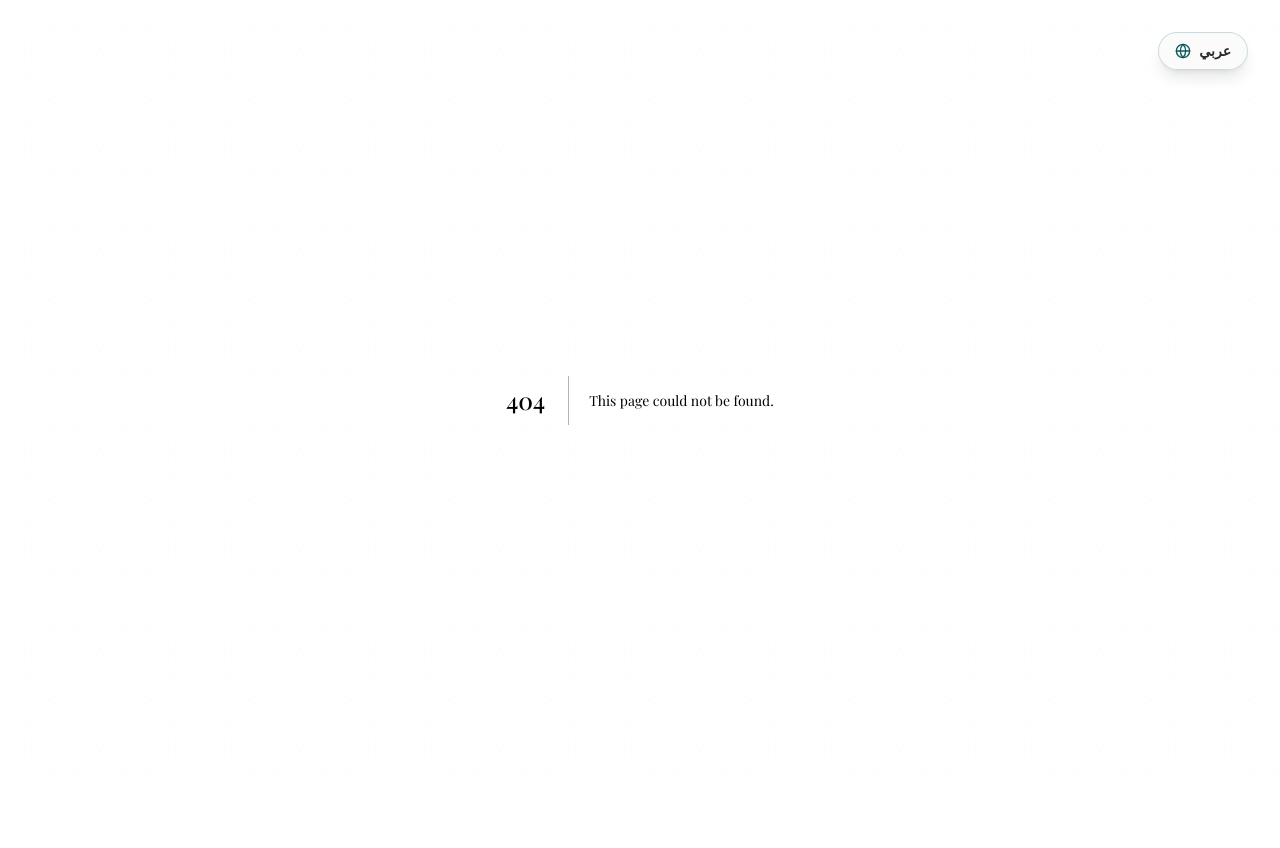
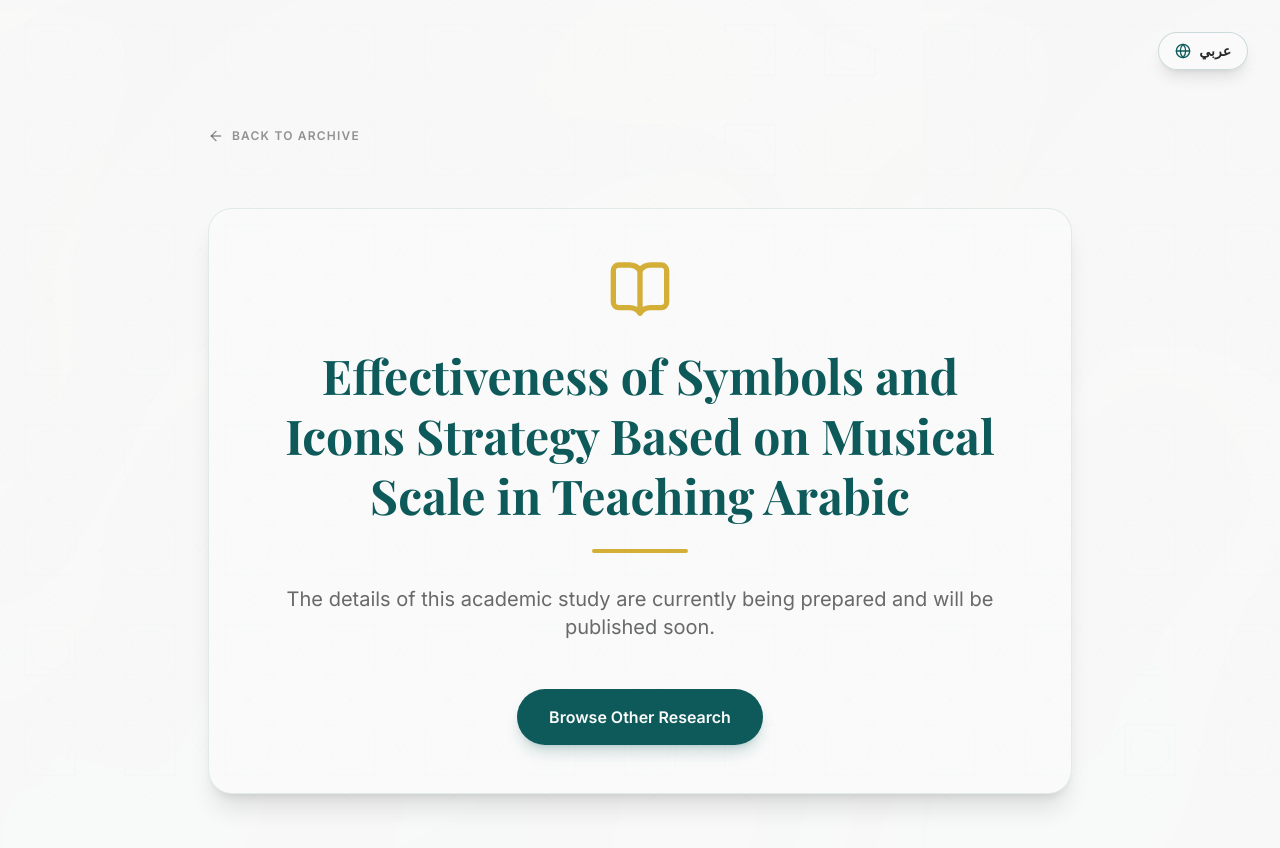
Before and after one commit to royestheking-a11y/Dr.-Fatima-Fadel-Alissawi, a Next.js app: page /research/effectiveness-of-symbols-icons-strategy in a window 1280 px wide. Before the commit this address had no page. Shown: the top 848 px of the page. Before the commit the page ends 800 px from the top, so only its background shows below. Built offline with nearby package versions, Linux system fonts and the light colour scheme; a web font is replaced by a local one.

Commit message:
Add placeholder page for Effectiveness Strategy to prevent 404

```diff
--- /dev/null
+++ b/src/app/research/effectiveness-of-symbols-icons-strategy/page.tsx
@@ -0,0 +1,59 @@
+"use client";
+
+import { useLanguage } from "@/context/LanguageContext";
+import { motion } from "framer-motion";
+import Link from "next/link";
+import { ArrowLeft, BookOpen } from "lucide-react";
+
+export default function EffectivenessStrategyPage() {
+  const { language } = useLanguage();
+  const isArabic = language === 'ar';
+
+  return (
+    <main className="min-h-screen bg-marble text-charcoal py-32" dir={isArabic ? 'rtl' : 'ltr'}>
+      <div className="container mx-auto px-4 max-w-4xl text-center">
+
+        {/* Back Button */}
+        <div className="flex justify-start mb-16">
+          <Link
+            href="/research"
+            className="inline-flex items-center gap-2 text-charcoal/50 hover:text-primary transition-colors font-semibold tracking-widest uppercase text-xs"
+          >
+            {isArabic ? (
+              <>العودة إلى الأرشيف <ArrowLeft className="w-4 h-4 rotate-180" /></>
+            ) : (
+              <><ArrowLeft className="w-4 h-4" /> Back to Archive</>
+            )}
+          </Link>
+        </div>
+
+        <motion.div
+          initial={{ opacity: 0, y: 20 }}
+          animate={{ opacity: 1, y: 0 }}
+          className="bg-white rounded-3xl p-12 shadow-xl border border-primary/10"
+        >
+          <BookOpen className="w-16 h-16 text-gold mx-auto mb-6" />
+          <h1 className="text-3xl md:text-5xl font-bold font-serif text-primary mb-6 leading-tight">
+            {isArabic
+              ? "فاعلية استراتيجية الرموز والأيقونات المعتمدة على السلم الموسيقي في تدريس اللغة العربية"
+              : "Effectiveness of Symbols and Icons Strategy Based on Musical Scale in Teaching Arabic"}
+          </h1>
+
+          <div className="w-24 h-1 bg-gold mx-auto mb-8 rounded-full"></div>
+
+          <p className="text-xl text-charcoal/70 mb-12">
+            {isArabic
+              ? "تفاصيل هذه الدراسة الأكاديمية قيد الإعداد وسيتم نشرها قريباً."
+              : "The details of this academic study are currently being prepared and will be published soon."}
+          </p>
+
+          <Link href="/research">
+            <button className="px-8 py-4 bg-primary text-white rounded-full font-semibold hover:bg-primary-dark transition-colors shadow-lg shadow-primary/20">
+              {isArabic ? "تصفح أبحاث أخرى" : "Browse Other Research"}
+            </button>
+          </Link>
+        </motion.div>
+      </div>
+    </main>
+  );
+}
```
